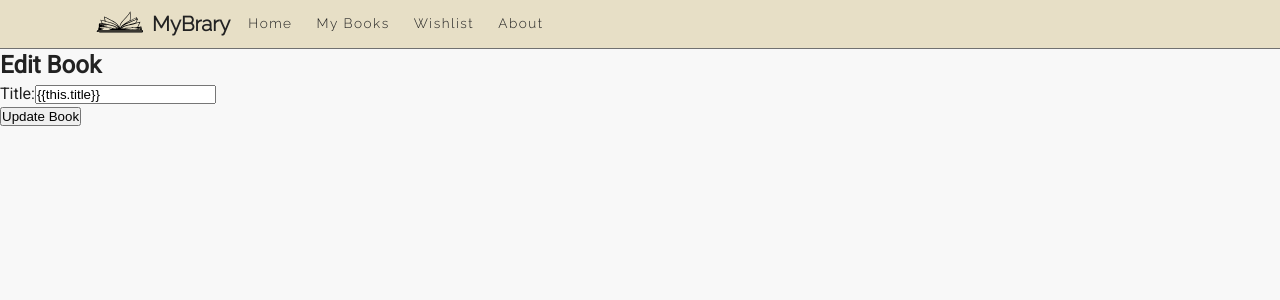
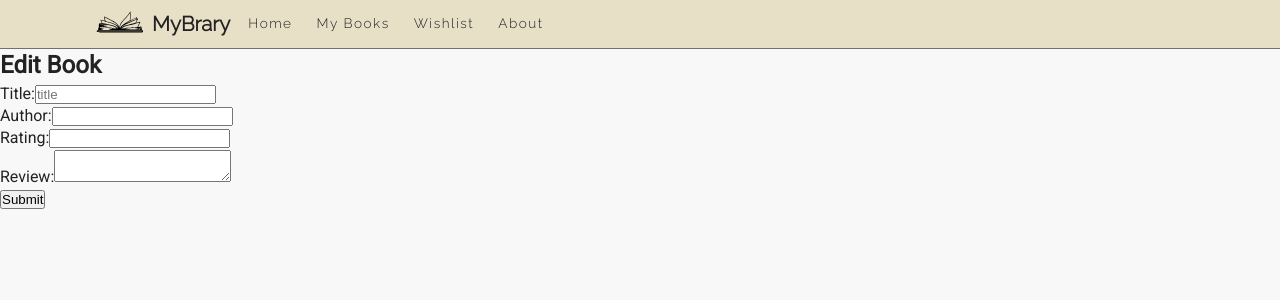
Before and after one commit to mybrary/frontend, a React (Create React App) app in the folder mybrary-client/: page /editBook/1 in a window 1280 px wide. Shown: the top 300 px of the page. Built offline with nearby package versions, Linux system fonts and the light colour scheme; no server answers.

Commit message:
update of CRUD complete

```diff
--- a/mybrary-client/src/App.js
+++ b/mybrary-client/src/App.js
@@ -16,7 +16,7 @@ function App() {
     <main>
       <Route path="/myBooks" exact component={MyBooks} />
       <Route path="/:id" exact component={BookDetails} />
-      <Route path="/editBook/:id" exact component={EditBook} />
+      <Route path="/editBook/:id" exact component={EditBook}/>
     </main>
       </div>
   )
--- a/mybrary-client/src/components/BookDetails.js
+++ b/mybrary-client/src/components/BookDetails.js
@@ -16,7 +16,7 @@ useEffect(() => {
       .catch(console.error)
     }
     getBook()
-    })
+    },[id])
     return (
         <div className="details-container">
             <div className="book-list">
--- a/mybrary-client/src/components/EditBook.js
+++ b/mybrary-client/src/components/EditBook.js
@@ -1,32 +1,94 @@
-import React, {useState, useEffect} from 'react';
-import { Link, useParams } from 'react-router-dom'
+import React, {useState } from 'react';
+import { useParams } from 'react-router-dom'
 import axios from "axios"
 
-function EditBook(props) {
-    const [edit, setEdit] = useState()
+function EditBook() {
+    const [title, setTitle] = useState()
+    const [ setData] = useState(null)
+    const [author, setAuthor] = useState()
+    const [rating, setRating] = useState()
+    const [review, setReview] = useState()
+    // const [defaultBook, setDefaultBook] = useState()
     const { id } = useParams()
 
-    useEffect(() => {
-        function editBooks() {
-          axios.put('/books/:id')
-          .then(res => {
-            setEdit(res.data)
-            console.log(res.data)
-          })
-          .catch(console.error)
+
+    // useEffect(() => {
+    //     function getDefault() {
+    //       axios.get(`books/${id}`)
+    //       .then(res => {
+    //         setDefaultBook(res.data)
+    //         console.log(res.data)
+    //       })
+    //       .catch(console.error)
+    //     }
+    //     getDefault()
+    //     },[id])
+
+    const handleSubmit = () => {
+        const data = {
+            title: title,
+            author: author,
+            rating: rating,
+            review: review
         }
-        editBooks()
-        }, [])
+        axios.put(`/books/${id}`, data)
+        .then(res => {
+            setData(res.data)
+            setTitle('')
+            setAuthor('')
+            setRating('')
+            setReview('')
+        })
+    }
+
+
     return (
         <section className="container">
             <h2>Edit Book</h2>
-            <form action="/todos/{{this.id}}/?_method=put" method="POST">
-            <div class="form-group">
-                <label for="title">Title:</label>
-                <input type="text" id="title" name="title" class="form-control" value="{{this.title}}"/>
+            <form onSubmit={handleSubmit}>
+            <div className="form-group">
+                <label htmlFor="title">Title:</label>
+                <input type="text"
+                       className="form-control"
+                       id="title"
+                       name="title"
+                       placeholder='title'
+                    //    defaultValue={title}
+                       onChange={e => setTitle(e.target.value)}/>
             </div>
+            <div className="form-group">
+                <label htmlFor="title">Author:</label>
+                <input type="text"
+                       className="form-control"
+                       name="author"
+                    //    placeholder={title}
+                    //    defaultValue={title}
+                       onChange={e => setAuthor(e.target.value)}/>
+            </div>
+            <div className="form-group">
+                <label htmlFor="title">Rating:</label>
+                <input type="text"
+                       className="form-control"
+                       name="rating"
+                    //    placeholder={title}
+                    //    defaultValue={title}
+                       onChange={e => setRating(e.target.value)}/>
+            </div>
+            <div className="form-group">
+                <label htmlFor="title">Review:</label>
+                <textarea
+                       className="form-control"
+                       name="review"
+                    //    placeholder={title}
+                    //    defaultValue={title}
+                       onChange={e => setReview(e.target.value)}>
+                </textarea>
+            </div>
+            <button
+                type="submit"
+                onClick={handleSubmit}
+                >Submit</button>
 
-            <input type="submit" value="Update Book" />
             {/* <a href="/todos" class="btn btn-secondary">Cancel</a> */}
             </form>
 
--- a/mybrary-client/src/components/MyBooks.js
+++ b/mybrary-client/src/components/MyBooks.js
@@ -7,7 +7,7 @@ const [books, setBooks] = useState([])
 
   useEffect(() => {
   function getBooks() {
-    axios.get('/books')
+    axios.get('/books/')
     .then(res => {
       setBooks(res.data)
       console.log(res.data)
@@ -21,7 +21,7 @@ const [books, setBooks] = useState([])
         <section className="container">
             {books.map((book, id) => {
                 return(
-                    <Link to={`/${book._id}`} key={book._id}>
+                    <Link to={`/${book._id}`} key={book.id}>
                     <div className="book-list">
                     <ul>
                     <li>
```
